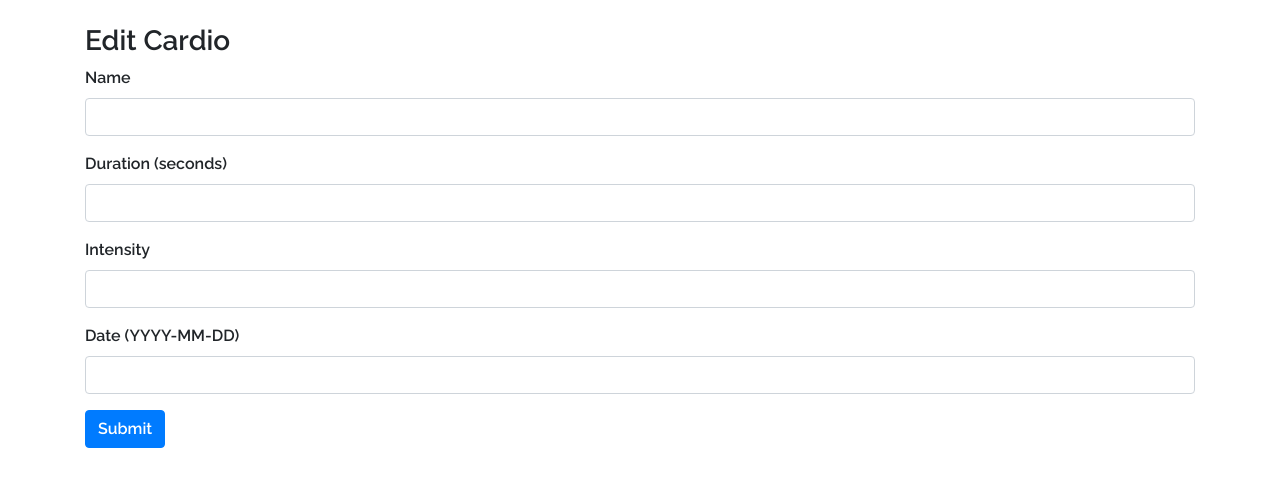
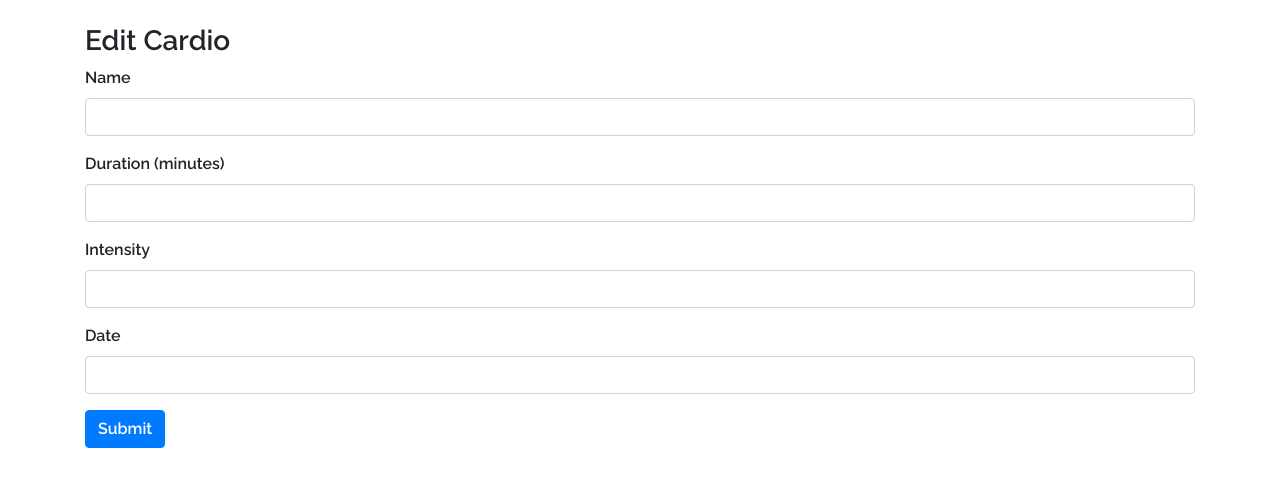
Before and after one commit to mariojrgithub/workout_website, a Flask app: template templates/edit_cardio.html in a window 1280 px wide. Shown: the part 56-543 px from the top of the page. Run offline with Flask 2, Linux system fonts and the light colour scheme; the template is opened without the code that fills it: values that come from a table or form of the project are taken from there, others are empty; parts of the project's set-up code (start-up, migrations or seed data) failed here and were passed over; some libraries are stand-ins or nearby versions.

Commit message:
a couple edits to forms

```diff
--- a/add_workout.py
+++ b/add_workout.py
@@ -10,7 +10,7 @@ class AddCardioForm(FlaskForm):
     name = SelectField(label=('Name'), choices=['Walk', 'Run', 'Hike', 'Bike', 'Spin', 'Swim', 'Rowing', 'Stairs'],
                        validators=[DataRequired(),
                                    Length(max=64)])
-    duration = IntegerField(label=('Duration (seconds)'),
+    duration = SelectField(label=('Duration (minutes)'), choices=[x for x in range(1, 121)],
                            validators=[DataRequired()])
     intensity = SelectField(label=('Intensity'), choices=[1, 2, 3, 4, 5, 6, 7, 8, 9, 10],
                              validators=[DataRequired()])
--- a/edit_workout.py
+++ b/edit_workout.py
@@ -1,6 +1,6 @@
 from flask_wtf import FlaskForm
 from wtforms import StringField, IntegerField, PasswordField, DateField, BooleanField, \
-    SubmitField
+    SubmitField, SelectField
 from wtforms.validators import ValidationError, DataRequired, \
     Email, EqualTo, Length
 
@@ -10,11 +10,11 @@ class EditCardioForm(FlaskForm):
     name = StringField(label=('Name'),
                        validators=[DataRequired(),
                                    Length(max=64)])
-    duration = IntegerField(label=('Duration (seconds)'),
+    duration = IntegerField(label=('Duration (minutes)'),
                            validators=[DataRequired()])
     intensity = IntegerField(label=('Intensity'),
                              validators=[DataRequired()])
-    date = StringField(label=('Date (YYYY-MM-DD)'),
+    date = StringField(label=('Date'),
                      validators=[DataRequired()])
 
     submit = SubmitField(label=('Submit'))
--- a/templates/add_cardio.html
+++ b/templates/add_cardio.html
@@ -49,7 +49,7 @@
       var date_input=$('input[name="date"]'); //our date input has the name "date"
       var container=$('.bootstrap-iso form').length>0 ? $('.bootstrap-iso form').parent() : "body";
       var options={
-        format: 'yyyy/mm/dd',
+        format: 'yyyy-mm-dd',
         container: container,
         todayHighlight: true,
         autoclose: true,
--- a/templates/add_resistance.html
+++ b/templates/add_resistance.html
@@ -58,7 +58,7 @@
       var date_input=$('input[name="date"]'); //our date input has the name "date"
       var container=$('.bootstrap-iso form').length>0 ? $('.bootstrap-iso form').parent() : "body";
       var options={
-        format: 'yyyy/mm/dd',
+        format: 'yyyy-mm-dd',
         container: container,
         todayHighlight: true,
         autoclose: true,
--- a/templates/add_vitals.html
+++ b/templates/add_vitals.html
@@ -71,7 +71,7 @@
       var date_input=$('input[name="date"]'); //our date input has the name "date"
       var container=$('.bootstrap-iso form').length>0 ? $('.bootstrap-iso form').parent() : "body";
       var options={
-        format: 'yyyy/mm/dd',
+        format: 'yyyy-mm-dd',
         container: container,
         todayHighlight: true,
         autoclose: true,
@@ -83,7 +83,7 @@
       var date_input=$('input[name="birthday"]'); //our date input has the name "date"
       var container=$('.bootstrap-iso form').length>0 ? $('.bootstrap-iso form').parent() : "body";
       var options={
-        format: 'yyyy/mm/dd',
+        format: 'yyyy-mm-dd',
         container: container,
         todayHighlight: true,
         autoclose: true,
--- a/templates/edit_cardio.html
+++ b/templates/edit_cardio.html
@@ -48,7 +48,7 @@
       var date_input=$('input[name="date"]'); //our date input has the name "date"
       var container=$('.bootstrap-iso form').length>0 ? $('.bootstrap-iso form').parent() : "body";
       var options={
-        format: 'yyyy/mm/dd',
+        format: 'yyyy-mm-dd',
         container: container,
         todayHighlight: true,
         autoclose: true,
--- a/templates/edit_resistance.html
+++ b/templates/edit_resistance.html
@@ -55,7 +55,7 @@
       var date_input=$('input[name="date"]'); //our date input has the name "date"
       var container=$('.bootstrap-iso form').length>0 ? $('.bootstrap-iso form').parent() : "body";
       var options={
-        format: 'yyyy/mm/dd',
+        format: 'yyyy-mm-dd',
         container: container,
         todayHighlight: true,
         autoclose: true,
--- a/templates/register.html
+++ b/templates/register.html
@@ -11,7 +11,7 @@
     {% for field, errors in form.errors.items() %}
     {{ ', '.join(errors) }}
     {% endfor %}
-    <form class="form-horizontal" method="POST" action="">
+    <form class="form-horizontal" method="POST" action="" autocomplete="off">
         {{ form.csrf_token() }}
         <div class="form-group">
             {{ form.name.label }}
```
